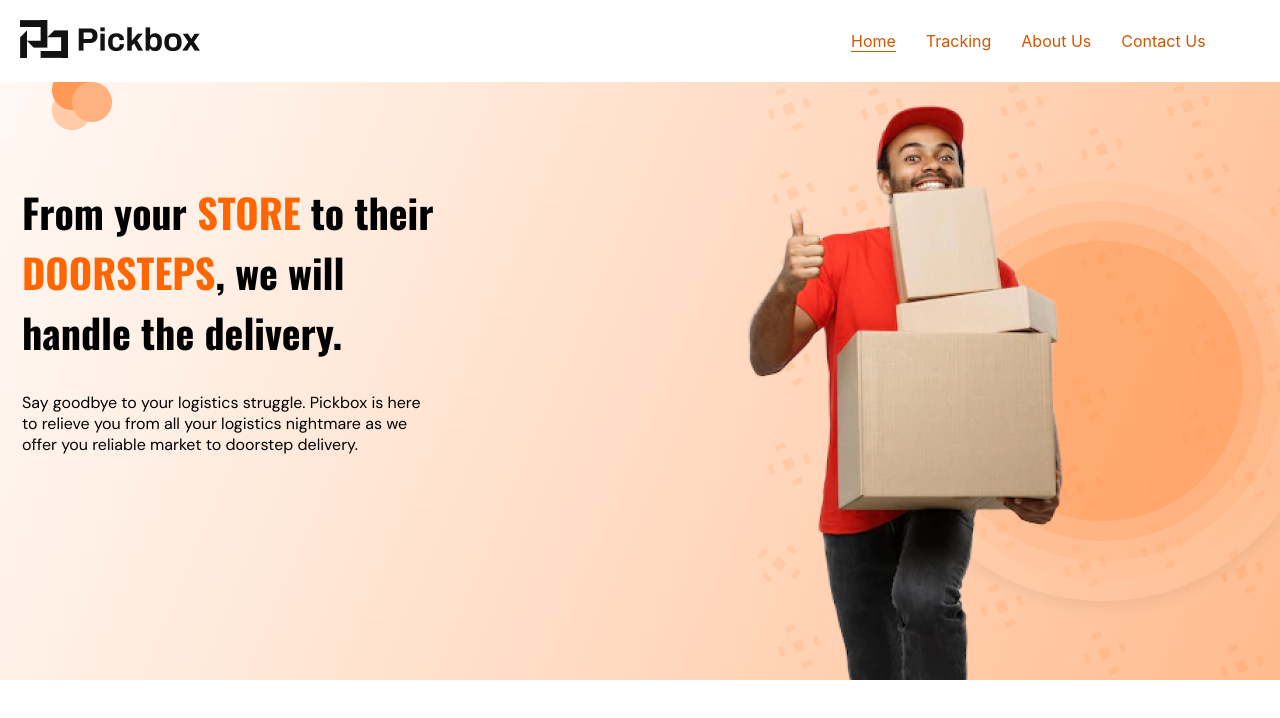
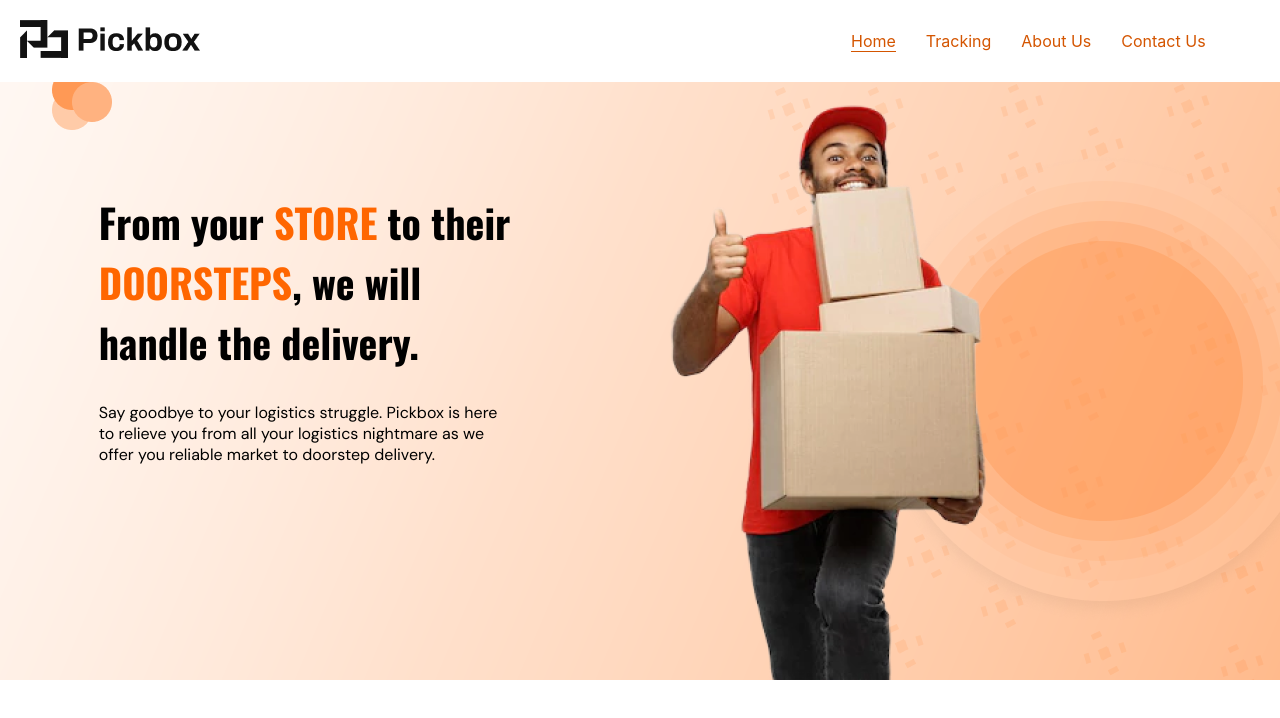
Before and after one commit to Pickbox-Project/Pickbox-frontend, a React (Create React App) app: page / in a window 1280 px wide. Shown: the top 718 px of the page. Built offline with nearby package versions, Linux system fonts and the light colour scheme.

Commit message:
Installed the required fonts

```diff
--- a/src/Components/HeroPage/HeroPage.css
+++ b/src/Components/HeroPage/HeroPage.css
@@ -9,8 +9,7 @@
 }
 
 .heropage-text {
-    margin-top: 100px;
-    margin-right: 12%;
+    margin-top: 110px;
 }
 
 .heropage-text>h2 {
```
